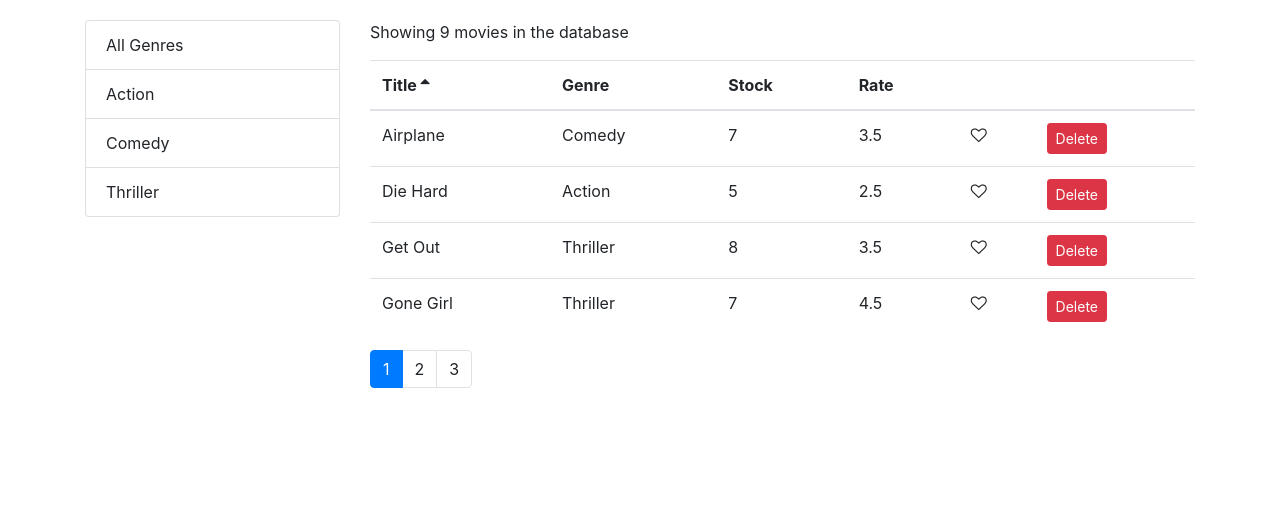
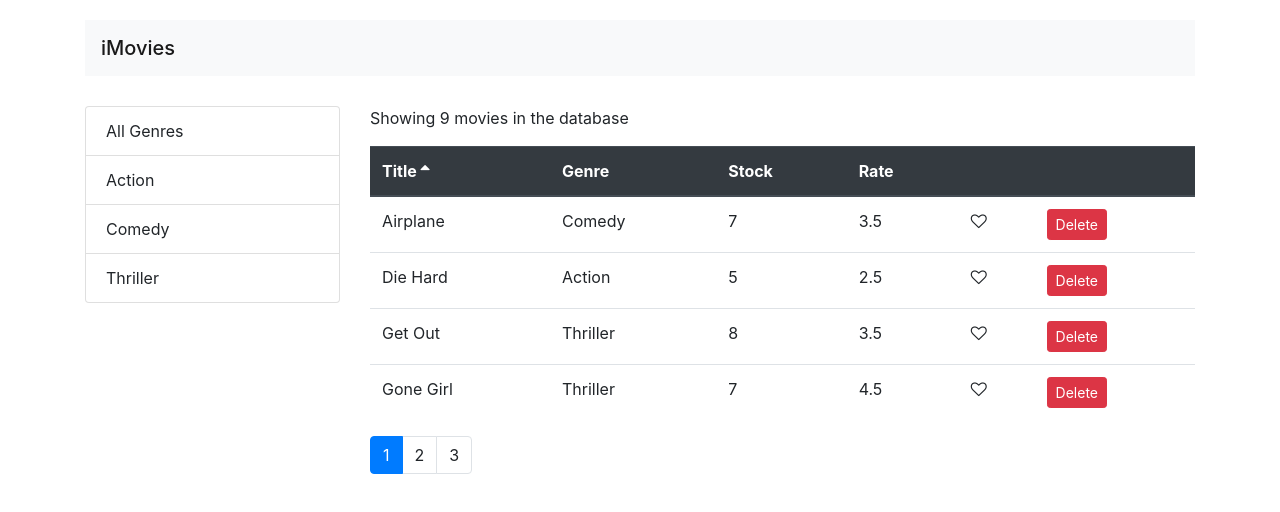
Before and after one commit to Nejo12/iMovies, a React (Create React App) app: page / in a window 1280 px wide. Shown: the top 512 px of the page. Built offline with nearby package versions, Linux system fonts and the light colour scheme.

Commit message:
proceed with NavBar

```diff
--- a/package.json
+++ b/package.json
@@ -9,6 +9,7 @@
     "prop-types": "^15.6.2",
     "react": "^16.8.6",
     "react-dom": "^16.8.6",
+    "react-router-dom": "^4.3.1",
     "react-scripts": "3.0.1"
   },
   "scripts": {
--- a/src/App.js
+++ b/src/App.js
@@ -1,10 +1,12 @@
 import React from "react";
 import "./App.css";
 import Movies from "./components/movies";
+import NavBar from "./components/common/navBar";
 
 function App() {
   return (
     <main className="container">
+      <NavBar />
       <Movies />
     </main>
   );
--- /dev/null
+++ b/src/components/common/navBar.jsx
@@ -0,0 +1,14 @@
+import React from "react";
+import { Link } from "react-router-dom";
+
+const NavBar = () => {
+  return (
+    <div className="navbar navbar-light bg-light" style={{ marginBottom: 30 }}>
+      <Link to="" className="navbar-brand mb-0 h1">
+        iMovies
+      </Link>
+    </div>
+  );
+};
+
+export default NavBar;
--- a/src/components/common/tableHeader.jsx
+++ b/src/components/common/tableHeader.jsx
@@ -22,7 +22,7 @@ class TableHeader extends Component {
 
   render() {
     return (
-      <thead>
+      <thead className="thead-dark">
         <tr>
           {this.props.columns.map(column => (
             <th
--- a/src/index.js
+++ b/src/index.js
@@ -1,11 +1,17 @@
 import React from "react";
 import ReactDOM from "react-dom";
+import { BrowserRouter } from "react-router-dom";
 import "./index.css";
 import App from "./App";
 import * as serviceWorker from "./serviceWorker";
 import "bootstrap/dist/css/bootstrap.css";
 import "font-awesome/css/font-awesome.css";
 
-ReactDOM.render(<App />, document.getElementById("root"));
+ReactDOM.render(
+  <BrowserRouter>
+    <App />
+  </BrowserRouter>,
+  document.getElementById("root")
+);
 
 serviceWorker.unregister();
```
Also changed, not shown: 1 other file (tests, documents, lock files or other folders).
